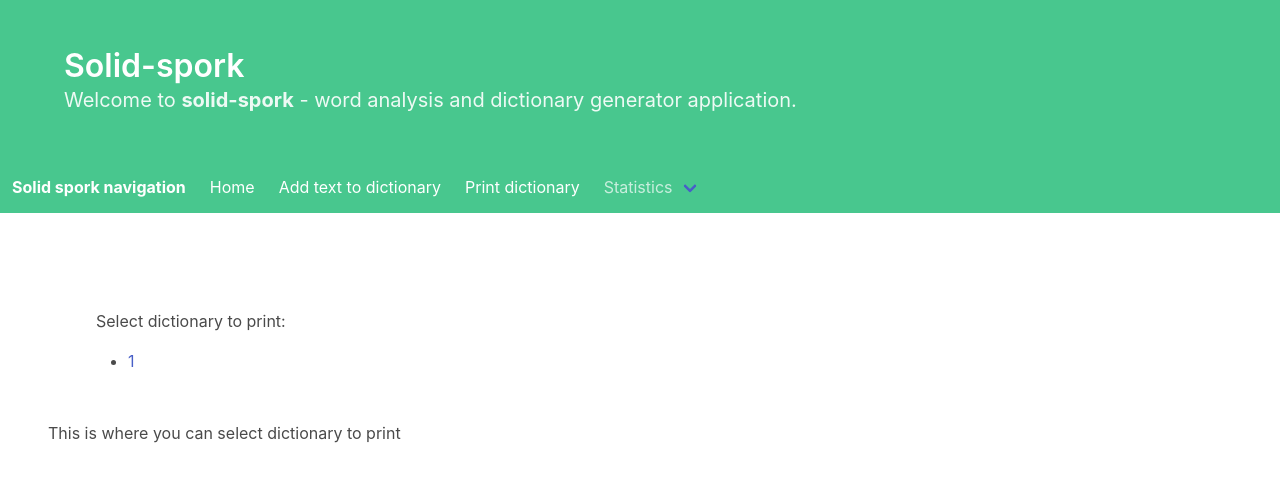
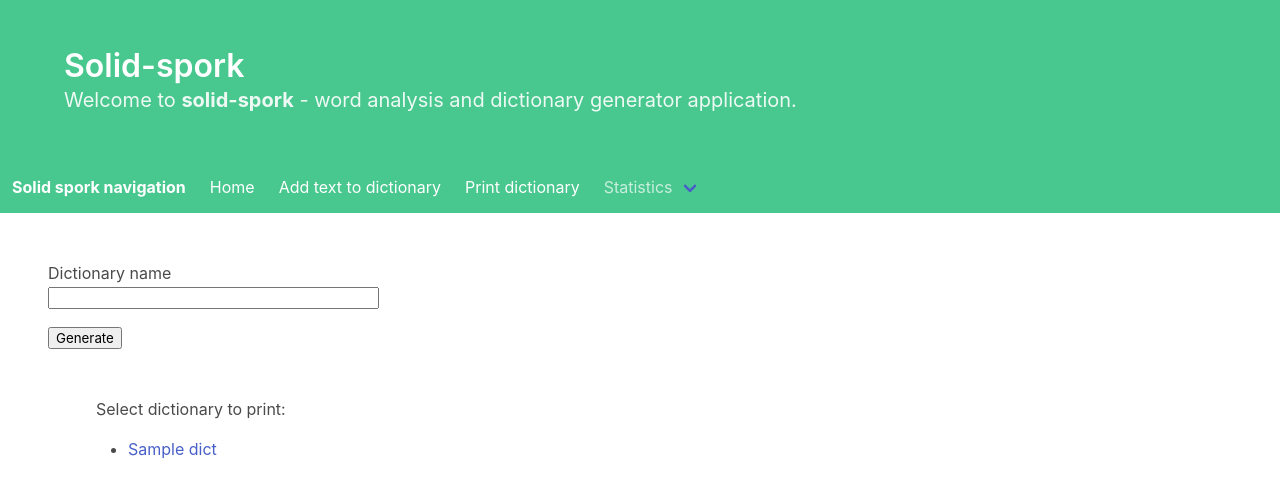
Before and after one commit to filipnovacki/solid-spork, a Flask app: template templates/print_dict.html in a window 1280 px wide. Shown: the top 497 px of the page. Run offline with Flask 2, Linux system fonts and the light colour scheme; the template is opened without the code that fills it: values that come from a table or form of the project are taken from there, most other values are stand-ins (such as "Sample title", 1, 10 or a date in 2020).

Commit message:
16-08-2020 WIP

```diff
--- a/app.py
+++ b/app.py
@@ -1,5 +1,5 @@
 from flask import Flask, render_template, flash, redirect, request
-from forms import InputDataForm
+from forms import InputDataForm, EnterDictionaryForm
 import ZODB
 
 app = Flask(__name__)
@@ -8,14 +8,13 @@ app.config['SECRET_KEY'] = 'you-will-never-guess'
 """
 This is homepage function
 """
+
+
 @app.route('/')
 def hello_world():
     return render_template("app.html")
 
 
-"""
-Page for word input into dictionaries
-"""
 @app.route('/input', methods=['GET', 'POST'])
 def add_to_dictionary():
     form = InputDataForm()
@@ -25,25 +24,35 @@ def add_to_dictionary():
         from dbapi import add_words
         flash('Adding data to dictionary {}'.format(form.dict_name.data))
 
-        add_words(form.input_text.data)
+        try:
+            return redirect('/')
+        except:
+            pass
+        finally:
+            add_words(form.input_text.data, form.dict_name.data)
 
-        return redirect('/')
+        # return redirect('/')
     return render_template('input_data.html', title='Add to dictionary',
                            form=form)
 
 
-"""
-Page for dictionaries printing
-"""
-@app.route('/print_dict')
+@app.route('/print_dict', methods=['POST', 'GET'])
 def print_dict():
+    form = EnterDictionaryForm()
+    from dbapi import list_words
+    print(list(list_words('1234')))
 
-    # if files are selected for printing
-    if request.args.get('dict') is not None:
-        dict_name = request.args.get('dict')
-        flash('Printing ' + dict_name + '...')
-        return redirect('/print_dict')
+    if request.method == "POST":
+        import dictionary.filler as df
+        out = df.sectionise(list(list_words(form.d_name.data)))
+        print(out)
+        return redirect('/')
+
+    # if request.args.get('dict') is not None:
+    #     dict_name = request.args.get('dict')
+    #     flash('Printing ' + dict_name + '...')
+    #     return render_template('/print_dict', dicts=list_words('1234'))
         # start printing process
 
     # nothing is selected for printing
-    return render_template("print_dict.html")
+    return render_template("print_dict.html", dicts=list(list_words('battery')), form=form)
--- a/dictionary/filler.py
+++ b/dictionary/filler.py
@@ -15,6 +15,7 @@ def sectionise(*input_dict):
     words = []
 
     for word in input_dict:
+        print('Usao sam u ' , word)
         try:
             blank_word = {'name': word.name,
                           'pronunciation': word.pronunciation,
--- a/forms.py
+++ b/forms.py
@@ -4,9 +4,11 @@ from wtforms.validators import DataRequired
 
 
 class InputDataForm(FlaskForm):
-    """
-
-    """
     dict_name = StringField('Dictionary name', validators=[DataRequired()])
     input_text = StringField('Input text', validators=[DataRequired()])
-    submit = SubmitField('Add words to dictionray')
+    submit = SubmitField('Add words to dictionary')
+
+
+class EnterDictionaryForm(FlaskForm):
+    d_name = StringField('Dictionary name', validators=[DataRequired()])
+    submit = SubmitField('Generate')
--- a/templates/print_dict.html
+++ b/templates/print_dict.html
@@ -1,15 +1,21 @@
 {% extends "app.html" %}
 {% block content %}
 
+<form action="" method="post" novalidate>
+    <p>
+        {{ form.d_name.label }}<br>
+        {{ form.d_name(size=32) }}
+    </p>
+    <p>{{ form.submit() }}</p>
+</form>
+
 <section class="section">
-    Select dictionary to print: <br>
+    Select dictionary to print:
     <ul>
     {% for x in dicts %}
-        <li><a href="/print_dict?dict={{ x[0] }}">{{ x[0] }}</a></li>
+        <li><a href="/print_dict?dict={{ x }}">{{ x }}</a></li>
     {% endfor %}
     </ul>
 </section>
 
-This is where you can select dictionary to print
-
 {% endblock %}
```
Also changed, not shown: dbapi.py (+31 -26 lines), db/__init__.py (added), 1 other file.
